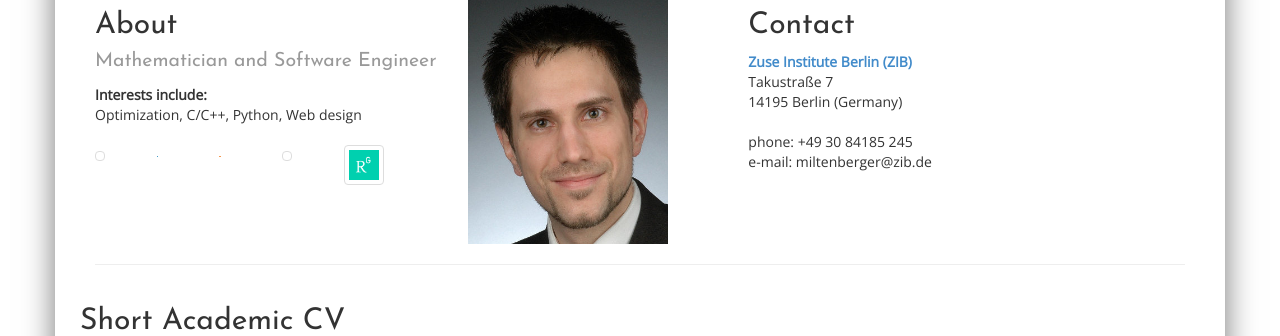
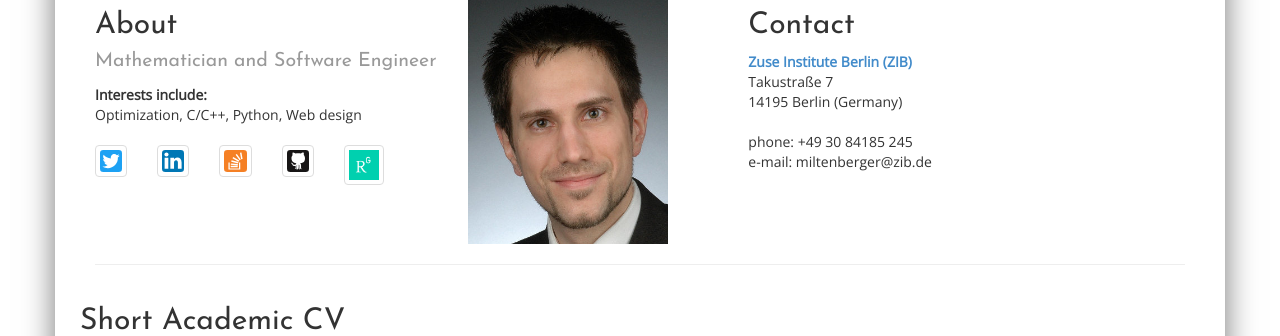
Before and after one commit to mattmilten/mattmilten.github.io, a PHP site: page / in a window 1280 px wide. Shown: the part 102-438 px from the top of the page. Run offline with PHP 8.4, Linux system fonts and the light colour scheme; some libraries are stand-ins or nearby versions.

Commit message:
fix logos

```diff
--- a/index.php
+++ b/index.php
@@ -40,27 +40,27 @@
           <strong>Interests include:</strong><br>Optimization, C/C++, Python, Web design
           <br><br>
           <div class="row">
-            <div class="col-xs-1">
+            <div class="col-xs-2">
               <a href="https://twitter.com/MattMilten">
-              <img class="img-logo img-thumbnail" src="twitter.svg" alt="Twitter"></a>
+              <img class="img-thumbnail" src="twitter.svg" alt="Twitter"></a>
             </div>
             <!--<div class="col-xs-2">
               <a href="https://www.facebook.com/matthias.miltenberger">
-              <img class="img-logo img-thumbnail" src="facebook-icon.png" alt="Facebook"></a>
+              <img class="img-thumbnail" src="facebook.svg" alt="Facebook"></a>
             </div>-->
-            <div class="col-xs-1 col-xs-offset-1">
+            <div class="col-xs-2">
               <a href="https://de.linkedin.com/in/matthias-miltenberger-70494a63">
-              <img src="linkedin.svg" alt="LinkedIn"></a>
+              <img class="img-thumbnail" src="linkedin.svg" alt="LinkedIn"></a>
             </div>
-            <div class="col-xs-1 col-xs-offset-1">
+            <div class="col-xs-2">
               <a href="https://stackoverflow.com/users/673271/mattmilten">
-              <img class="img-logo" src="stackoverflow.svg" alt="Stack Overflow"></a>
+              <img class="img-thumbnail" src="stackoverflow.svg" alt="Stack Overflow"></a>
             </div>
-            <div class="col-xs-1 col-xs-offset-1">
+            <div class="col-xs-2">
               <a href="https://github.com/mattmilten">
               <img class="img-thumbnail" src="github.svg" alt="GitHub"></a>
             </div>
-            <div class="col-xs-1 col-xs-offset-1">
+            <div class="col-xs-2">
               <a href="https://www.researchgate.net/profile/Matthias_Miltenberger">
               <img class="img-logo img-thumbnail" src="researchgate-icon.png" alt="ResearchGate"></a>
             </div>
```
